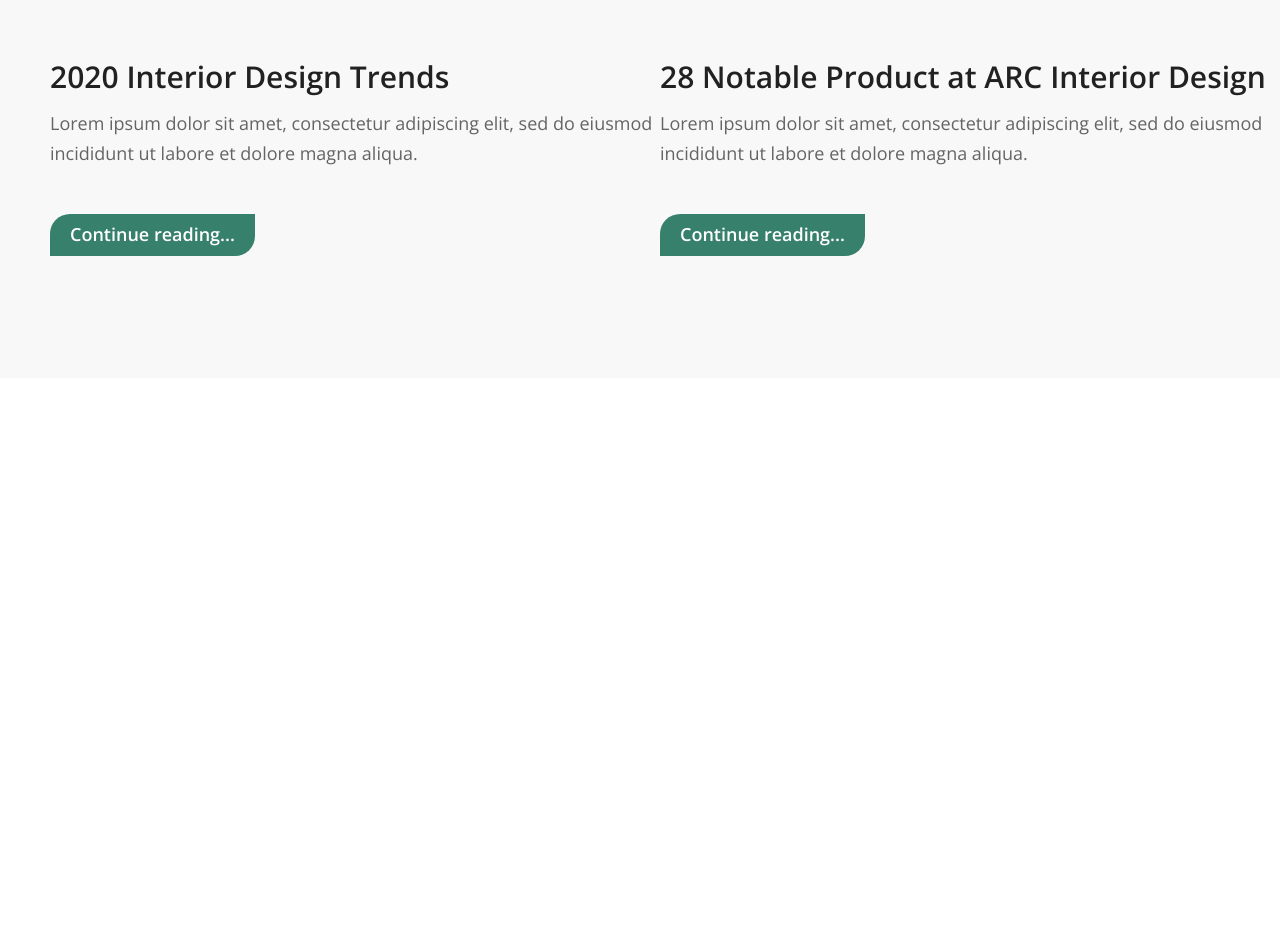
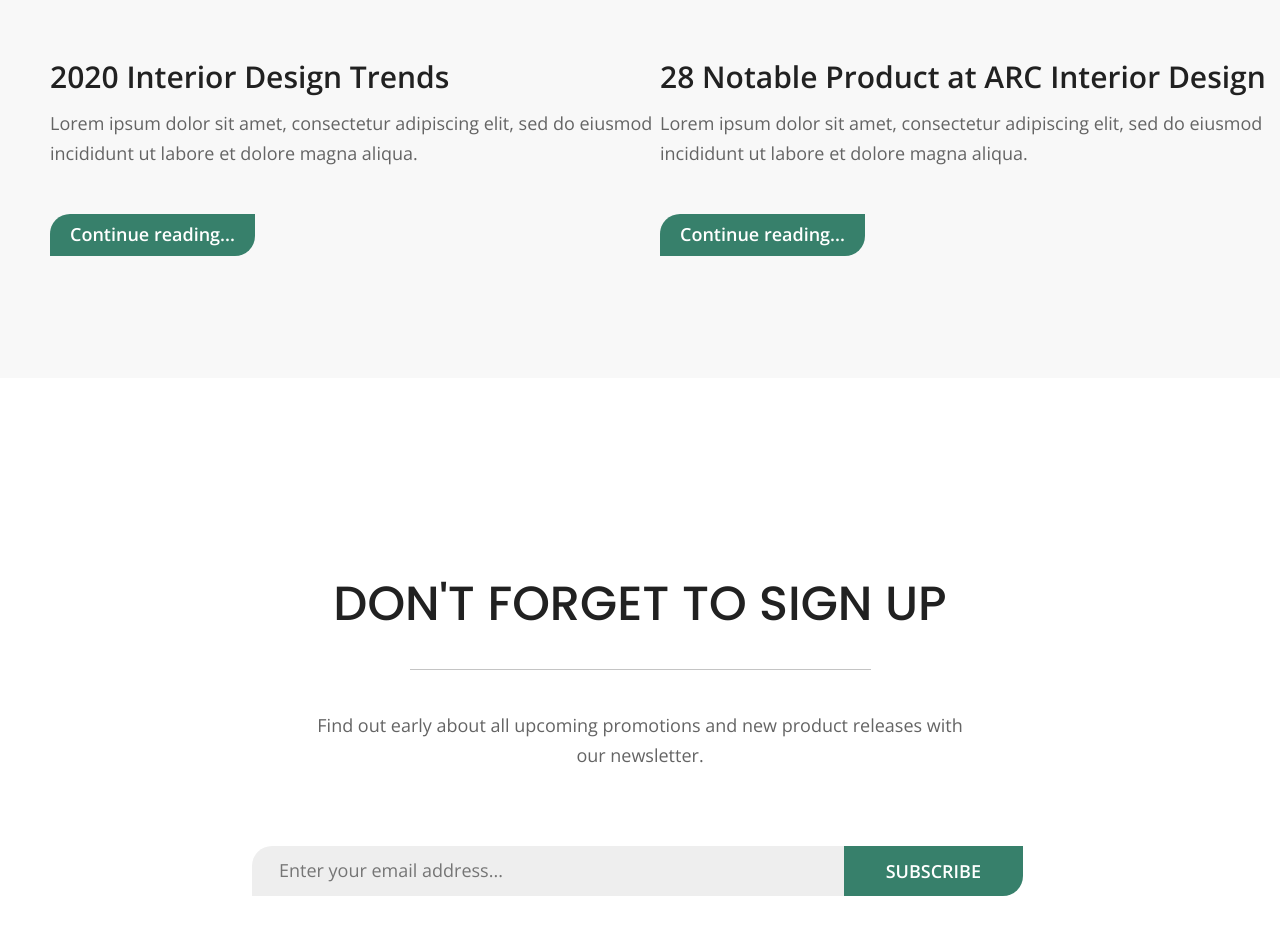
Before and after one commit to Gray7410/Decbase, a website: page app/index.html in a window 1280 px wide. Shown: the part 5612-6546 px from the top of the page. Before the commit the page ends 5990 px from the top, so only its background shows below. Drawn offline with nearby package versions, Linux system fonts and the light colour scheme.

Commit message:
subscribe

```diff
--- a/app/index.html
+++ b/app/index.html
@@ -176,6 +176,20 @@
 				</ul>
 			</div>
 		</section>
+		<section class="subscribe">
+			<div class="inner">
+				<h2 class="subscribe__title block__title">Don't forget to sign up</h2>
+				<div class="subscribe__line"></div>
+				<p class="subscribe__text">Find out early about all upcoming promotions and new product releases with our newsletter.</p>
+				<input type="email" class="subscribe__input" placeholder="Enter your email address...">
+				<button type="submit" class="subscribe__btn block__btn">Subscribe</button>
+			</div>
+		</section>
 	</main>
+	<footer class="footer">
+		<div class="inner">
+
+		</div>
+	</footer>
 </body>
 </html>
--- a/app/scss/style.scss
+++ b/app/scss/style.scss
@@ -289,3 +289,49 @@
 		padding-top: 17px;
 	}
 }
+
+.subscribe {
+	padding-top: 197px;
+	padding-bottom: 192px;
+	text-align: center;
+	&__title {
+		text-transform: uppercase;
+		padding-bottom: 37px;
+	}
+	&__line {
+		margin: 0 auto;
+		max-width: 461px;
+		height: 0;
+		border-top: 1px solid #C4C4C4;
+	}
+	&__text {
+		margin: 0 auto;
+		max-width: 647px;
+		padding-top: 40px;
+		padding-bottom: 29px;
+	}
+	&__input {
+		width: 592px;
+		height: 50px;
+		padding: 0;
+		padding-left: 27px;
+		box-sizing: border-box;
+		border: 0;
+		background: #EEEEEE;
+		border-radius: 20px 0px 0px 0px;
+		font-weight: 500;
+		font-size: 18px;
+		line-height: 55px;
+		color: #646464;
+	}
+	&__btn {
+		position: relative;
+		top: 1px;
+		left: -5px;
+		text-transform: uppercase;
+		padding: 0 42px;
+		height: 50px;
+		border: 0;
+		border-radius: 0px 0px 20px 0px;
+	}
+}
```
Also changed, not shown: app/css/style.min.css.
